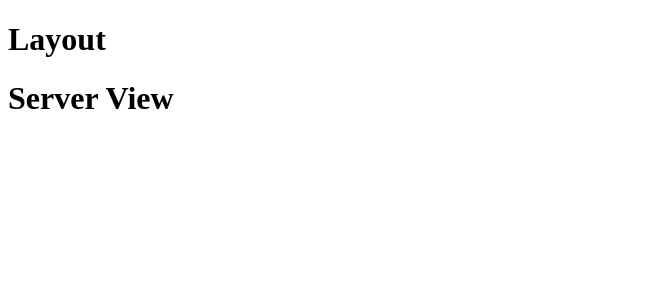
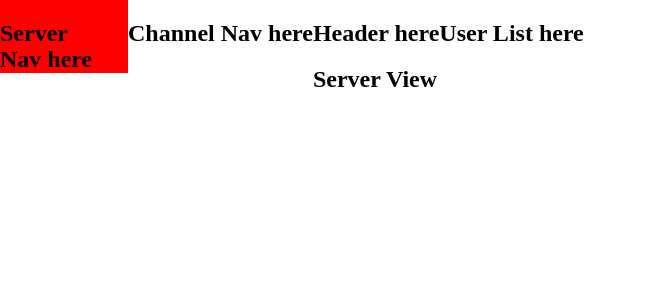
Before and after one commit to charlesoller/bonfire, a React (Vite) app in the folder react-vite/: page / in a window 1280 px wide. Shown: the top 300 px of the page, without its empty margins (0-646 px from the left). Built offline with nearby package versions, Linux system fonts and the light colour scheme.

Commit message:
Added CSS resets

```diff
--- /dev/null
+++ b/react-vite/src/components/ChannelNav/ChannelNav.jsx
@@ -0,0 +1,7 @@
+export default function ChannelNav(){
+    return (
+        <aside>
+            <h1>Channel Nav here</h1>
+        </aside>
+    )
+}
--- /dev/null
+++ b/react-vite/src/components/HeaderInfo/HeaderInfo.jsx
@@ -0,0 +1,7 @@
+export default function HeaderInfo(){
+    return (
+        <header>
+            <h1>Header here</h1>
+        </header>
+    )
+}
--- a/react-vite/src/components/ServerNav/ServerNav.jsx
+++ b/react-vite/src/components/ServerNav/ServerNav.jsx
@@ -1,7 +1,9 @@
+import styles from "./ServerNav.module.css"
+
 export default function ServerNav(){
     return (
-        <aside>
-
+        <aside className={styles.serverNav}>
+            <h1>Server Nav here</h1>
         </aside>
     )
 }
--- a/react-vite/src/components/ServerNav/ServerNav.module.css
+++ b/react-vite/src/components/ServerNav/ServerNav.module.css
@@ -0,0 +1,5 @@
+.serverNav {
+    width: 10%;
+    background-color: red;
+    height: 100%;
+}
--- a/react-vite/src/components/ServerViewLayout/ServerViewLayout.jsx
+++ b/react-vite/src/components/ServerViewLayout/ServerViewLayout.jsx
@@ -1,10 +1,21 @@
 import { Outlet } from "react-router-dom"
+import ServerNav from "../ServerNav/ServerNav"
+import ChannelNav from "../ChannelNav/ChannelNav"
+import UserList from "../UserNav/UserNav"
+import HeaderInfo from "../HeaderInfo/HeaderInfo"
+
+import styles from "./ServerViewLayout.module.css"
 
 export default function ServerViewLayout(){
     return (
-        <main>
-            <h1>Layout</h1>
-            <Outlet />
+        <main className={styles.body}>
+            <ServerNav />
+            <ChannelNav />
+            <section>
+                <HeaderInfo />
+                <Outlet />
+            </section>
+            <UserList />
         </main>
     )
 }
--- /dev/null
+++ b/react-vite/src/components/ServerViewLayout/ServerViewLayout.module.css
@@ -0,0 +1,3 @@
+.body {
+    display: flex;
+}
--- /dev/null
+++ b/react-vite/src/components/UserNav/UserNav.jsx
@@ -0,0 +1,7 @@
+export default function UserList(){
+    return (
+        <aside>
+            <h1>User List here</h1>
+        </aside>
+    )
+}
--- a/react-vite/src/index.css
+++ b/react-vite/src/index.css
@@ -1 +1,79 @@
 /* TODO: Add sitewide styles */
+/* Box sizing rules */
+*,
+*::before,
+*::after {
+  box-sizing: border-box;
+}
+
+body, html {
+  padding: 0;
+  margin: 0;
+}
+
+/* Prevent font size inflation */
+html {
+  -moz-text-size-adjust: none;
+  -webkit-text-size-adjust: none;
+  text-size-adjust: none;
+}
+
+/* Remove default margin in favour of better control in authored CSS */
+body, h1, h2, h3, h4, p,
+figure, blockquote, dl, dd {
+  margin-block-end: 0;
+}
+
+/* Remove list styles on ul, ol elements with a list role, which suggests default styling will be removed */
+ul[role='list'],
+ol[role='list'] {
+  list-style: none;
+}
+
+/* Set core body defaults */
+body {
+  min-height: 100vh;
+  line-height: 1.5;
+}
+
+/* Set shorter line heights on headings and interactive elements */
+h1, h2, h3, h4,
+button, input, label {
+  line-height: 1.1;
+}
+
+/* Balance text wrapping on headings */
+h1, h2,
+h3, h4 {
+  text-wrap: balance;
+}
+
+/* A elements that don't have a class get default styles */
+a:not([class]) {
+  text-decoration-skip-ink: auto;
+  color: currentColor;
+}
+
+/* Make images easier to work with */
+img,
+picture {
+  max-width: 100%;
+  display: block;
+}
+
+/* Inherit fonts for inputs and buttons */
+input, button,
+textarea, select {
+  font-family: inherit;
+  font-size: inherit;
+}
+
+/* Make sure textareas without a rows attribute are not tiny */
+textarea:not([rows]) {
+  min-height: 10em;
+}
+
+/* Anything that has been anchored to should have extra scroll margin */
+:target {
+  scroll-margin-block: 5ex;
+}
```
Also changed, not shown: react-vite/src/components/ChannelNav/ChannelNav.module.css (added), react-vite/src/components/HeaderInfo/HeaderInfo.module.css (added), react-vite/src/components/UserNav/UserNav.module.css (added).
